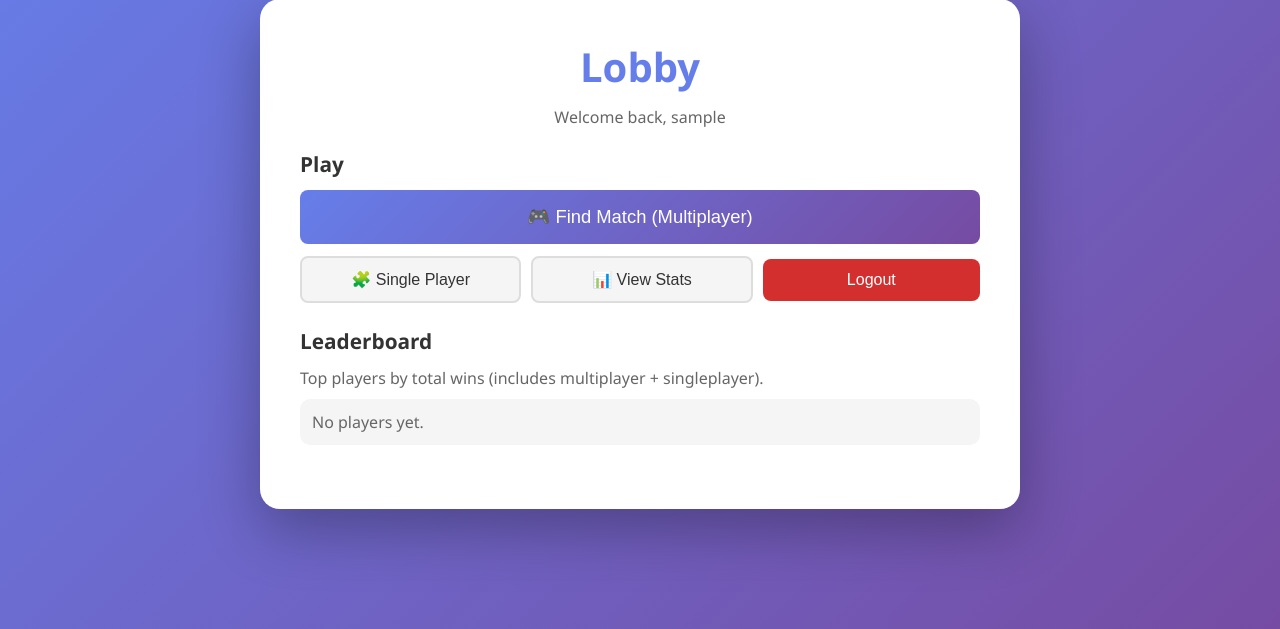
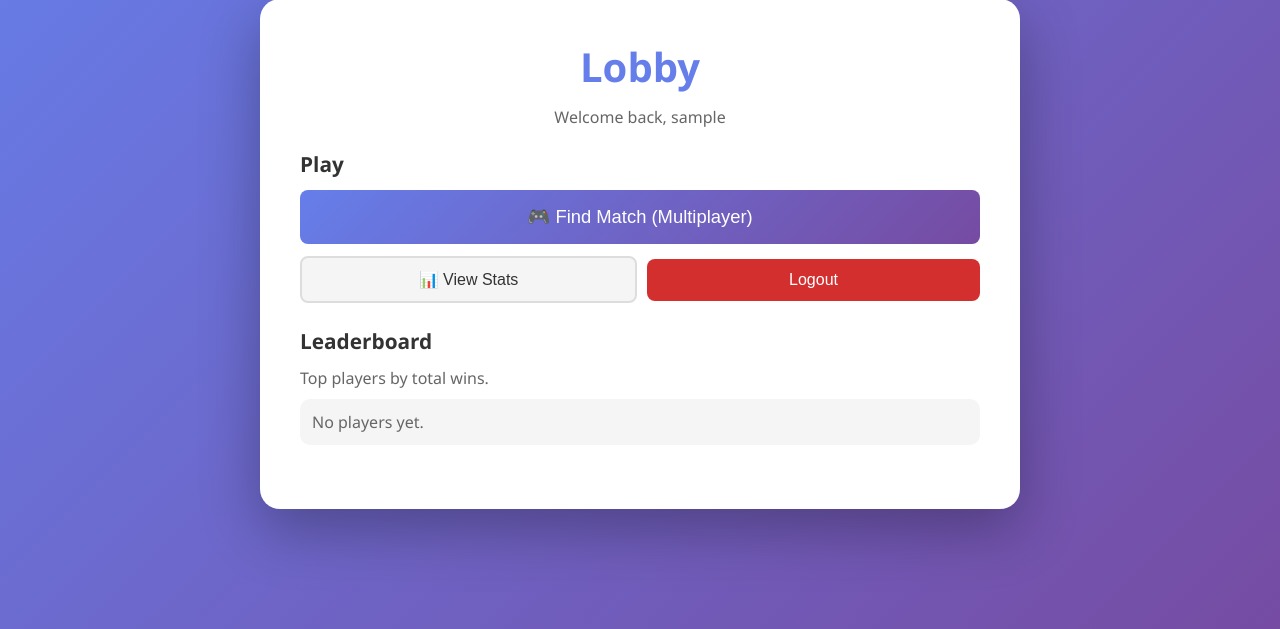
Before and after one commit to DanDan1134/CSE108FinalProject, a Flask app: page /lobby in a window 1280 px wide. Shown: the part 146-775 px from the top of the page. Run offline with Flask 3, Linux system fonts and the light colour scheme; the visitor is signed in with stand-in values (Sample User, id 1); data comes from the database, SQL or seed files in the repository; data that the repository does not hold is empty.

Commit message:
removing singleplayer

```diff
--- a/templates/lobby.html
+++ b/templates/lobby.html
@@ -19,7 +19,6 @@
       <button id="findMatch" class="btn play">🎮 Find Match (Multiplayer)</button>
 
       <div class="row" style="margin-top: 12px;">
-        <button id="singlePlayer" class="btn secondary" style="flex:1;">🧩 Single Player</button>
         <button id="toggleStats" class="btn secondary" style="flex:1;">📊 View Stats</button>
         <button id="logout" class="btn danger" style="flex:1;">Logout</button>
       </div>
@@ -47,7 +46,7 @@
     <div class="section">
       <h2>Leaderboard</h2>
       <p style="color: var(--muted); margin-bottom: 10px;">
-        Top players by total wins (includes multiplayer + singleplayer).
+        Top players by total wins.
       </p>
 
       <div id="leaderboard" style="background: var(--card2); border-radius: 10px; padding: 12px;">
```
